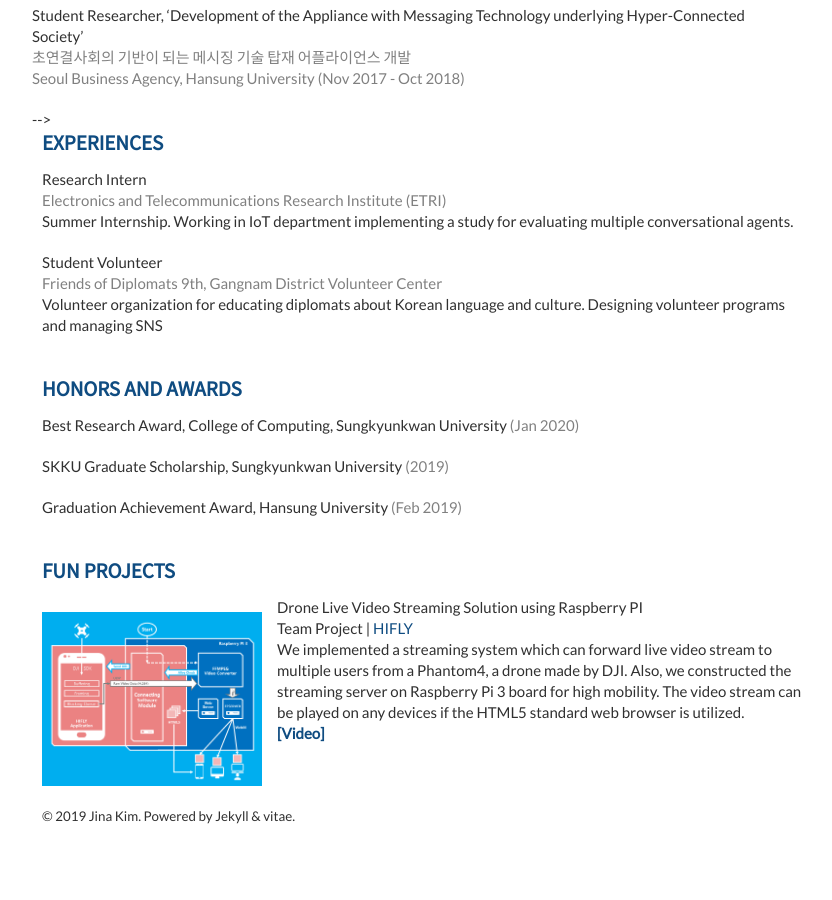
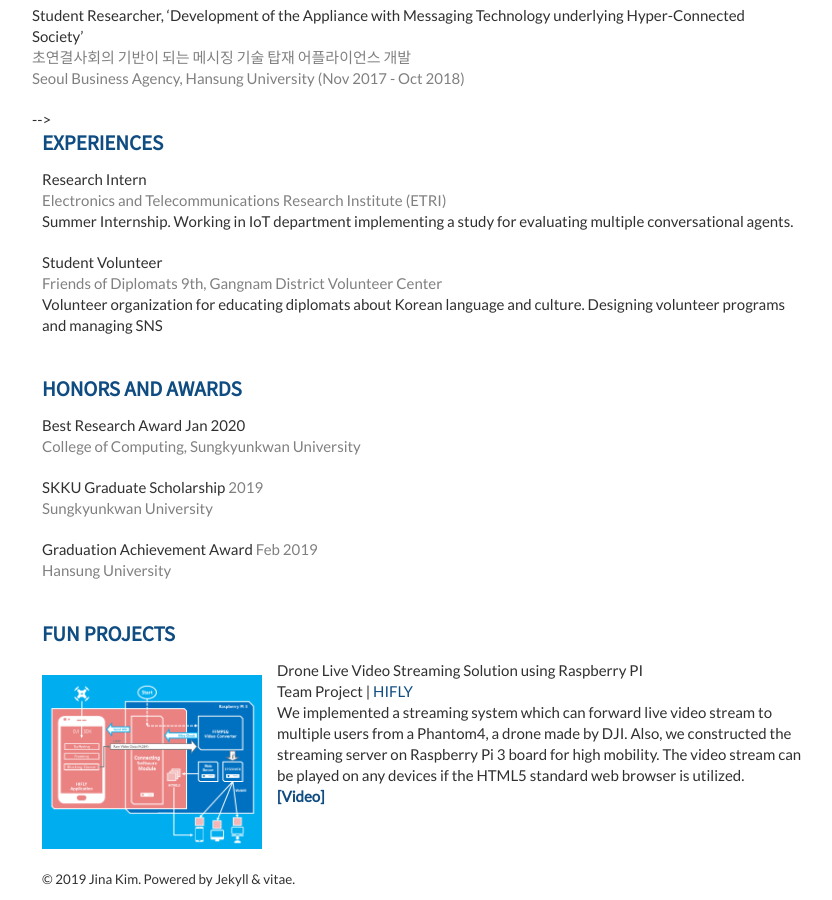
Before and after one commit to Jina-Kim/Jina-Kim.github.io, a Jekyll site: the page built from index.html, in a window 1280 px wide and 900 px high, scrolled down 1255 px. Shown: the whole window, without its empty margins (318-1150 px from the left). Built offline with Jekyll 4.4.1, drawn with Linux system fonts in a browser that asks for light colours; nearby versions of some CDN libraries; the list of posts is cut into pages by our own code; before the commit the page ends 2092 px from its top, so only the background shows below that.

```diff
--- a/_includes/awards.html
+++ b/_includes/awards.html
@@ -3,19 +3,22 @@
 
     <article>
         <header>
-            Best Research Award, College of Computing, Sungkyunkwan University <span>(Jan 2020)</span>
+            Best Research Award </span>Jan 2020</span> <br>
+            <span>College of Computing, Sungkyunkwan University</span>
         </header>
     </article>
 
     <article>
         <header>
-            SKKU Graduate Scholarship, Sungkyunkwan University <span>(2019)</span>
+            SKKU Graduate Scholarship <span>2019</span><br>
+            <span>Sungkyunkwan University</span>
         </header>
     </article>
 
     <article>
         <header>
-            Graduation Achievement Award, Hansung University <span>(Feb 2019)</span>
+            Graduation Achievement Award <span>Feb 2019</span><br>
+            <span>Hansung University</span>
         </header>
     </article>
 
```
